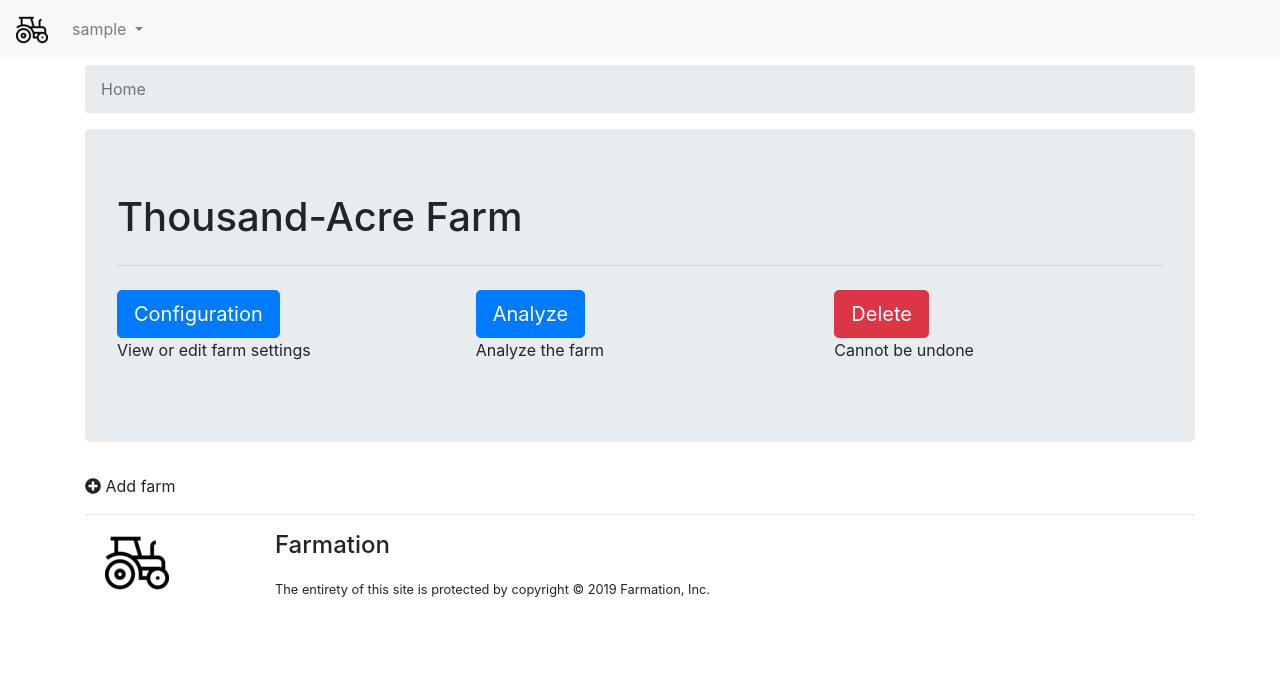
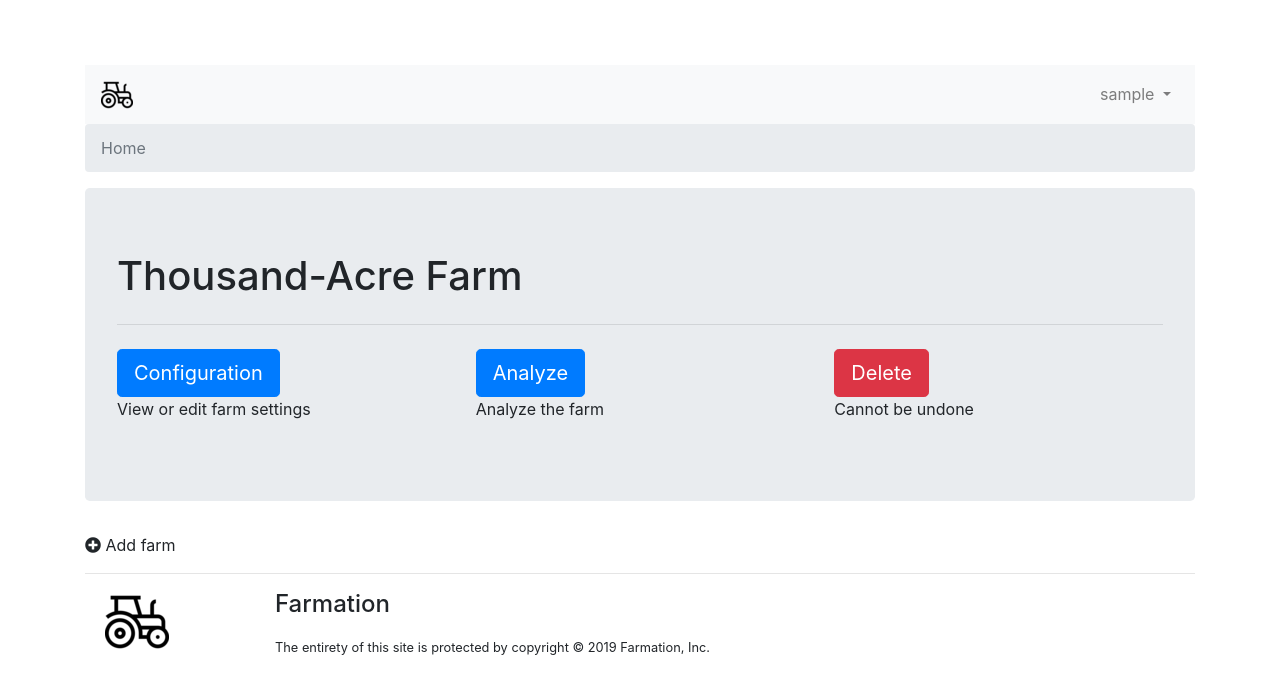
Before and after one commit to vin0110/farmation, a Django app: page / in a window 1280 px wide. Shown: the top 694 px of the page. Run offline with Django 3.2, Linux system fonts and the light colour scheme; the visitor is signed in with stand-in values (Sample User, id 1); data comes from the database, SQL or seed files in the repository; data that the repository does not hold is empty; some libraries are stand-ins or nearby versions.

Commit message:
playing with header formatting

```diff
--- a/templates/_account_bar.html
+++ b/templates/_account_bar.html
@@ -2,19 +2,19 @@
 {% load i18n %}
 
 <div class="container">
-<nav class="navbar fixed-top navbar-expand-sm navbar-light bg-light">
+<nav class="navbar navbar-expand-lg navbar-light bg-light">
   <a class="navbar-brand" href="/">
     <img src="{% static "img/logo-small.png" %}" alt="">
   </a>
 
 {% if request.user.is_authenticated %}
-  <div class="navbar-nav navbar-right">
-    <ul class="navbar-nav mr-auto">
+    <ul class="navbar-nav ml-auto">
       <li class="nav-item dropdown">
         <a class="nav-link dropdown-toggle" href="#" id="navbarDropdown" role="button" data-toggle="dropdown" aria-haspopup="true" aria-expanded="false">
           {{ request.user.username }}
         </a>
-        <div class="dropdown-menu" aria-labelledby="navbarDropdown">
+        <div class="dropdown-menu dropdown-menu-right dropdown-default"
+          aria-labelledby="navbarDropdownMenuLink-333">
           <a class="dropdown-item" href="{% url 'home' %}">
             <i class="fas fa-home"></i> Home
           </a>
@@ -50,6 +50,5 @@
       </li>
       {% endif %}
     </ul>
-  </div>
 </nav>
 </div>
--- a/templates/base.html
+++ b/templates/base.html
@@ -8,9 +8,10 @@
       <link rel="shortcut icon" type="image/png" href="{% static "img/favicon.ico" %}">
       <meta name="viewport" content="width=device-width, initial-scale=1.0">
 
+      <link rel="stylesheet" href="https://stackpath.bootstrapcdn.com/bootstrap/4.5.2/css/bootstrap.min.css" integrity="sha384-JcKb8q3iqJ61gNV9KGb8thSsNjpSL0n8PARn9HuZOnIxN0hoP+VmmDGMN5t9UJ0Z" crossorigin="anonymous">
+
+      <link rel="stylesheet" href="https://use.fontawesome.com/releases/v5.5.0/css/all.css" integrity="sha384-B4dIYHKNBt8Bc12p+WXckhzcICo0wtJAoU8YZTY5qE0Id1GSseTk6S+L3BlXeVIU" crossorigin="anonymous">
       <link rel="stylesheet" href="{% static "css/site.css" %}">
-      <link rel="stylesheet" href="https://maxcdn.bootstrapcdn.com/bootstrap/4.0.0/css/bootstrap.min.css" integrity="sha384-Gn5384xqQ1aoWXA+058RXPxPg6fy4IWvTNh0E263XmFcJlSAwiGgFAW/dAiS6JXm" crossorigin="anonymous">
-      <link rel="stylesheet" href="https://use.fontawesome.com/releases/v5.5.0/css/all.css" integrity="sha384-B4dIYHKNBt8Bc12p+WXckhzcICo0wtJAoU8YZTY5qE0Id1GSseTk6S+L3BlXeVIU" crossorigin="anonymous">
 
       <title>{% block head_title %}Farmation{% endblock %}</title>
 
--- a/templates/home.html
+++ b/templates/home.html
@@ -4,11 +4,14 @@
 
 {% block body %}
 
-{% for farm in farms %}
 <div class="container">
   <ol class="breadcrumb">
     <li class="breadcrumb-item active" aria-current="page">Home</li>
   </ol>
+</div>
+
+{% for farm in farms %}
+<div class="container">
   <div class="jumbotron">
     <h1 class="display-6">{{ farm.name }}</h1>
     <p class="lead">
```
Also changed, not shown: templates/farm/farm.html (+0 -8 lines), templates/optimizer/list.html (+0 -7 lines), templates/optimizer/scenario_details.html (+2 -10 lines), README.md.
